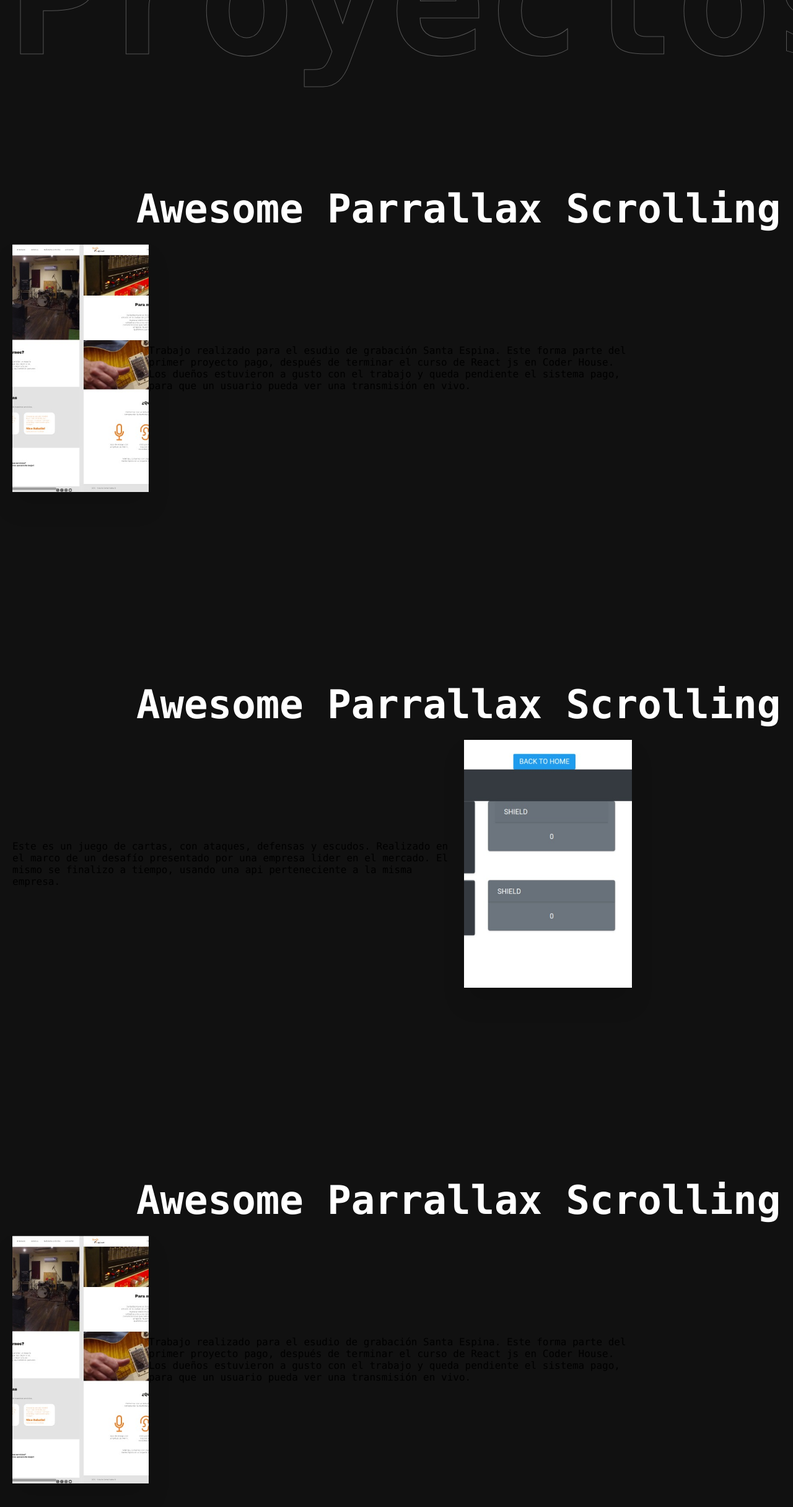
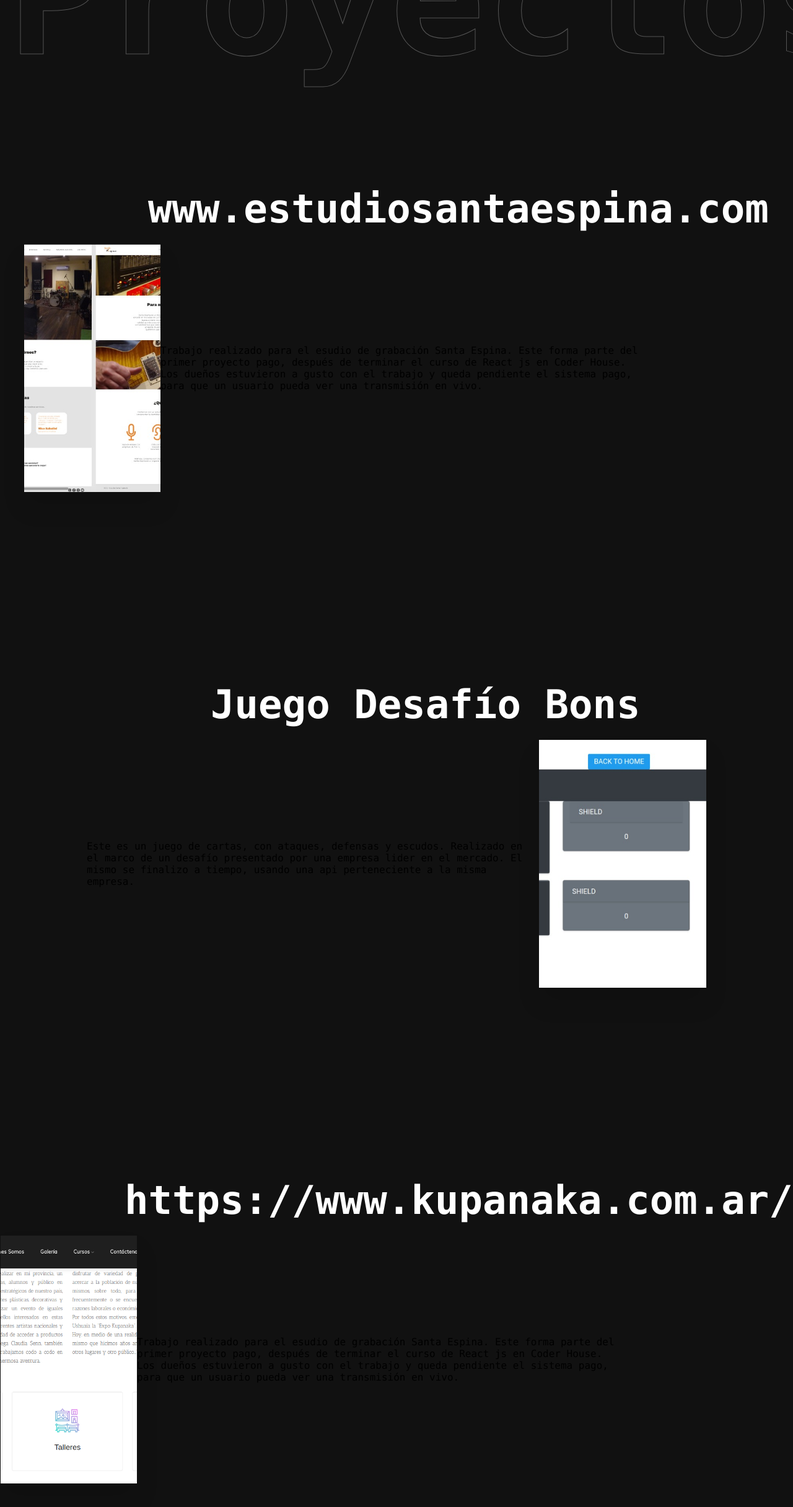
Before and after one commit to projectogen/portfolio, a React (Create React App) app in the folder menu/: page / in a window 1280 px wide. Shown: the part 1894-4326 px from the top of the page at 62% size. Built offline with nearby package versions, Linux system fonts and the light colour scheme.

Commit message:
cambio en la foto del proyecto y titulos

```diff
--- a/menu/src/components/Main.js
+++ b/menu/src/components/Main.js
@@ -2,6 +2,7 @@ import { Parallax } from "react-scroll-parallax";
 import "../css/ParallaxStyles.css"
 import proyecto1 from "../img/proyecto1.jpeg"
 import proyecto2 from "../img/proyecto2.jpeg"
+import proyecto3 from "../img/proyecto3.png"
 
 export default function Main() {
   return (
@@ -11,7 +12,7 @@ export default function Main() {
         <section>
           <div className="box">
             <Parallax x={[0, -20]}>
-              <h2>Awesome Parrallax Scrolling</h2>
+              <h2>www.estudiosantaespina.com</h2>
             </Parallax>
             <div className="container">
               <div className="imgBx jarallax">
@@ -34,7 +35,7 @@ export default function Main() {
         <section>
           <div className="box">
             <Parallax x={[-20, 0]}>
-              <h2>Awesome Parrallax Scrolling</h2>
+              <h2>Juego Desafío Bons</h2>
             </Parallax>
             <div className="container">
               <div className="imgBx jarallax">
@@ -56,11 +57,11 @@ export default function Main() {
         <section>
           <div className="box">
             <Parallax x={[0, -20]}>
-              <h2>Awesome Parrallax Scrolling</h2>
+              <h2>https://www.kupanaka.com.ar/</h2>
             </Parallax>
             <div className="container">
               <div className="imgBx jarallax">
-                <img src={proyecto1} className="jarallax-img" />
+                <img src={proyecto3} className="jarallax-img" />
               </div>
               <Parallax y={[0, -200]}>
                 <div className="content" data-jarallax-element="-100 0">
```
Also changed, not shown: menu/src/img/proyecto3.png (added), 1 other file (tests, documents, lock files or other folders).
